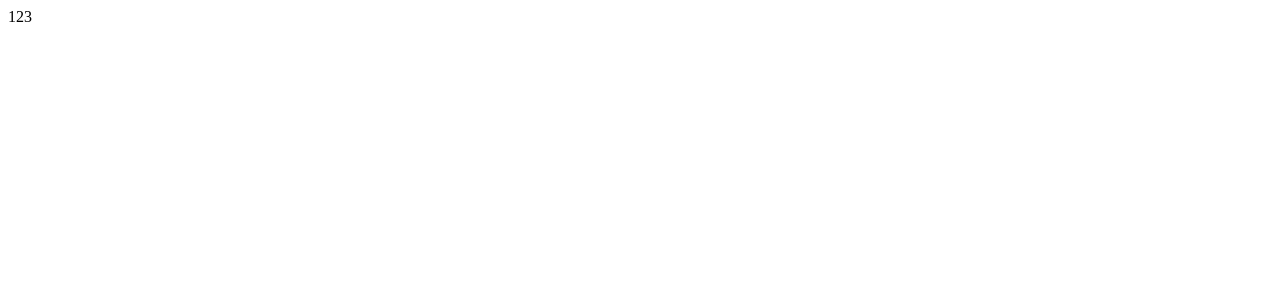
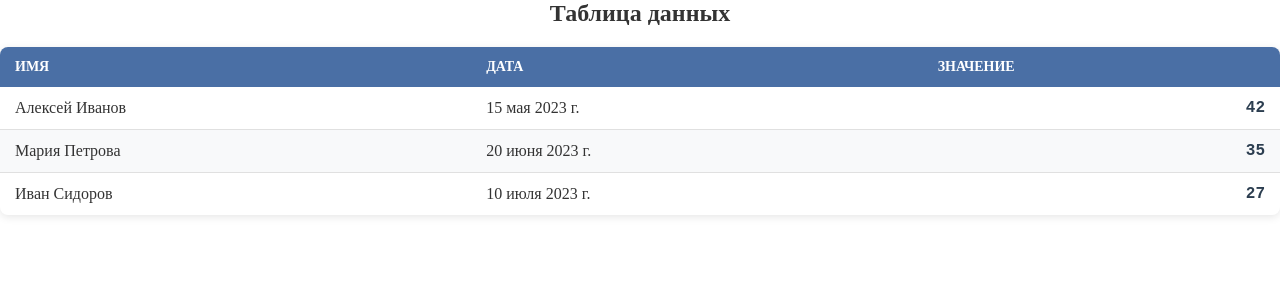
Before and after one commit to AntonKrivelo/tableProjects, a React (Create React App) app in the folder my-app/: page / in a window 1280 px wide. Shown: the top 300 px of the page. Built offline with nearby package versions, Linux system fonts and the light colour scheme.

Commit message:
added code table and css

```diff
--- a/my-app/package.json
+++ b/my-app/package.json
@@ -10,6 +10,7 @@
     "react": "^19.1.0",
     "react-dom": "^19.1.0",
     "react-scripts": "5.0.1",
+    "sass": "^1.89.2",
     "web-vitals": "^2.1.4"
   },
   "scripts": {
--- a/my-app/src/App.css
+++ b/my-app/src/App.css
@@ -0,0 +1,6 @@
+*{
+    margin: 0;
+    padding: 0;
+
+
+}
--- a/my-app/src/App.js
+++ b/my-app/src/App.js
@@ -1,9 +1,10 @@
 import './App.css';
+import Table from './Components/Table/Table';
 
 function App() {
   return (
     <div className="App">
-      123
+      <Table />
     </div>
   );
 }
--- /dev/null
+++ b/my-app/src/Components/Table/Table.jsx
@@ -0,0 +1,43 @@
+import React from 'react'
+import './Table.scss';
+
+const Table = () => {
+
+
+    const dataUser = [
+        {id: 1, name: 'Алексей Иванов', date: '2023-05-15', value: 42},
+        {id: 2, name: 'Мария Петрова', date: '2023-06-20', value: 35},
+        {id: 3, name: 'Иван Сидоров', date: '2023-07-10', value: 27},
+    ]
+
+    const formatDate = (dateString) => {
+    const options = { day: 'numeric', month: 'long', year: 'numeric' };
+    return new Date(dateString).toLocaleDateString('ru-RU', options);
+  };
+
+  return (
+    <div className="table-container">
+      <h2 className="table-title">Таблица данных</h2>
+      <table className="data-table">
+        <thead>
+          <tr>
+            <th>Имя</th>
+            <th>Дата</th>
+            <th>Значение</th>
+          </tr>
+        </thead>
+        <tbody>
+          {dataUser.map((row) => (
+            <tr key={row.id}>
+              <td>{row.name}</td>
+              <td>{formatDate(row.date)}</td>
+              <td>{row.value}</td>
+            </tr>
+          ))}
+        </tbody>
+      </table>
+    </div>
+  )
+}
+
+export default Table
--- /dev/null
+++ b/my-app/src/Components/Table/Table.scss
@@ -0,0 +1,56 @@
+.container {
+  max-width: 1000px;
+  margin: 30px auto;
+  padding: 20px;
+  font-family: 'Segoe UI', Tahoma, Geneva, Verdana, sans-serif;
+}
+
+.table-title {
+  color: #333;
+  margin-bottom: 20px;
+  font-size: 24px;
+  text-align: center;
+}
+
+.data-table {
+  width: 100%;
+  border-collapse: collapse;
+  box-shadow: 0 2px 8px rgba(0, 0, 0, 0.1);
+  border-radius: 8px;
+  overflow: hidden;
+}
+.data-table th {
+  background-color: #4a6fa5;
+  color: white;
+  padding: 12px 15px;
+  text-align: left;
+  font-weight: 600;
+  text-transform: uppercase;
+  font-size: 14px;
+}
+
+.data-table td {
+  padding: 12px 15px;
+  border-bottom: 1px solid #e0e0e0;
+  color: #333;
+}
+
+.data-table tbody tr:nth-child(even) {
+  background-color: #f8f9fa;
+}
+
+.data-table tbody tr:hover {
+  background-color: #f1f5fd;
+  transition: background-color 0.2s ease;
+}
+
+.data-table tbody tr:last-child td {
+  border-bottom: none;
+}
+
+.data-table td:nth-child(3) {
+  text-align: right;
+  font-family: 'Courier New', monospace;
+  font-weight: bold;
+  color: #2c3e50;
+}
```
Also changed, not shown: 1 other file (tests, documents, lock files or other folders).
